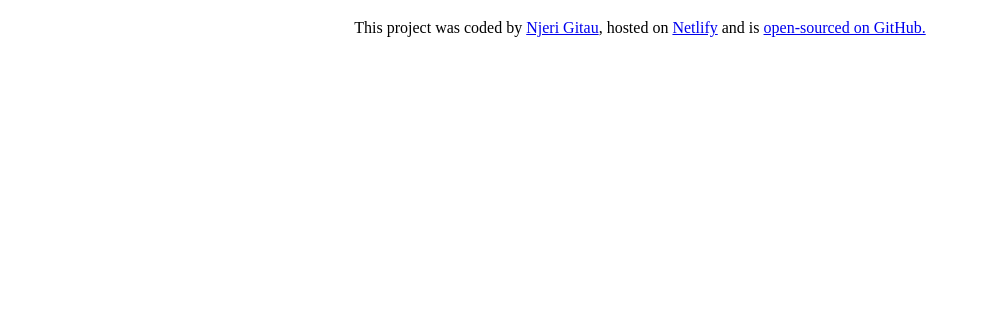
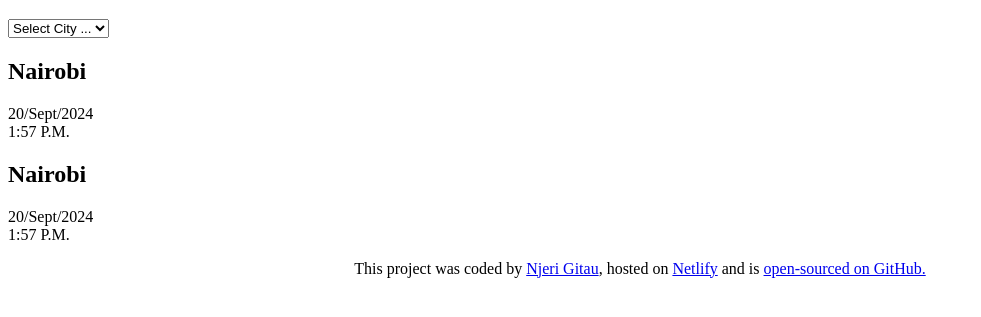
Before and after one commit to GitauEva/world-clock, a plain HTML site: page index.html in a window 1280 px wide. Shown: the part 61-378 px from the top of the page, without its empty margins (0-981 px from the left). Drawn offline with Linux system fonts and the light colour scheme.

Commit message:
Added the basic HTML of the project

```diff
--- a/index.html
+++ b/index.html
@@ -7,8 +7,28 @@
     <title>World Clock</title>
   </head>
   <body>
-    <h1>World Clock</h1>
+    <div class="container">
+      <h1>World Clock</h1>
 
+      <select name="" id="">
+        <option value="">Select City ...</option>
+        <option value="Nairobi">Nairobi</option>
+        <option value="Lagos">Lagos</option>
+        <option value="Canberra">Canberra</option>
+      </select>
+
+      <div class="city">
+        <h2>Nairobi</h2>
+        <div class="date">20/Sept/2024</div>
+        <div class="time">1:57 P.M.</div>
+      </div>
+    </div>
+          <div class="city"></div>
+        <h2>Nairobi</h2>
+        <div class="date">20/Sept/2024</div>
+        <div class="time">1:57 P.M.</div>
+      </div>
+    </div>
     <footer>
       <p>
         This project was coded by
```
